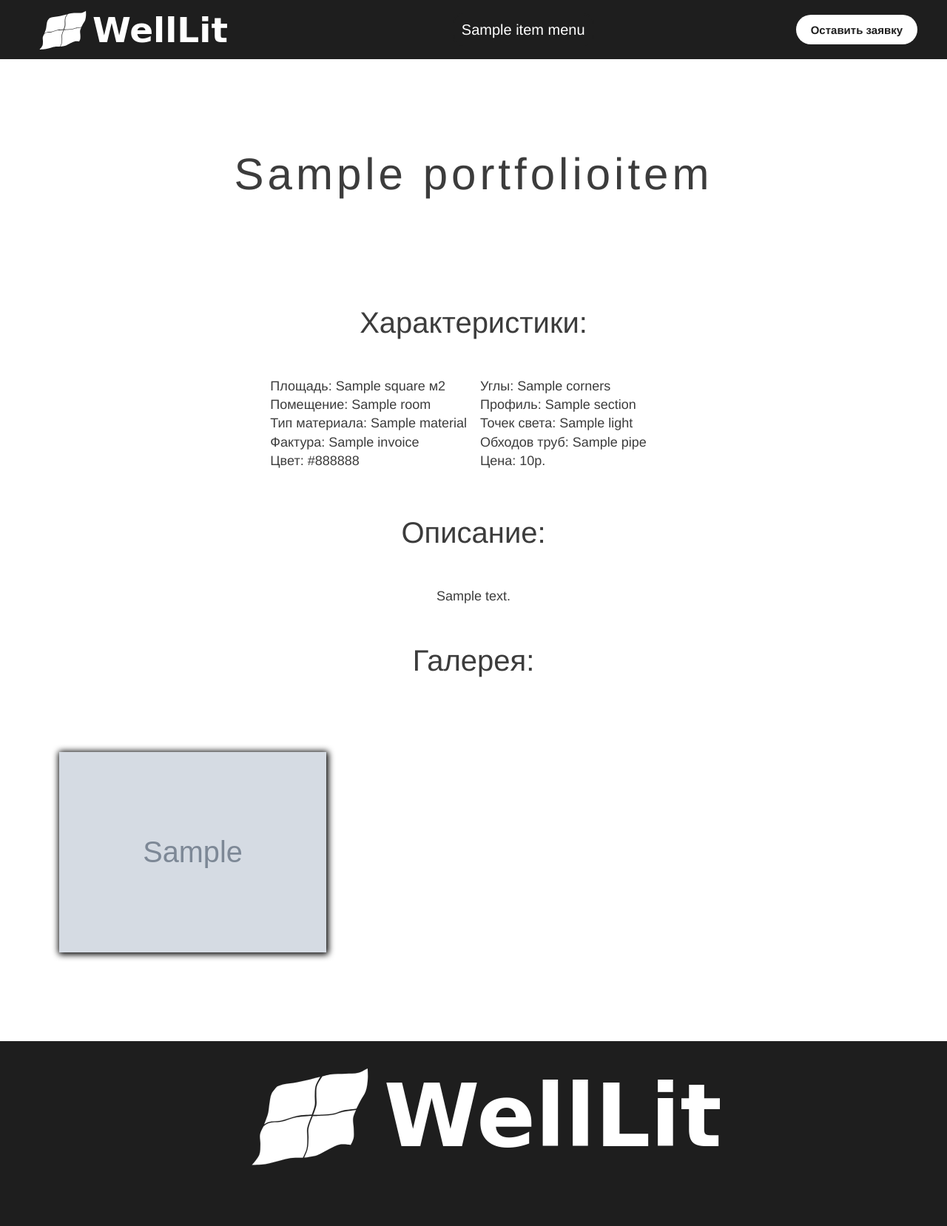
After one commit to Caxapochek/WellLit, a Django app: template welllit/ceiling/templates/ceiling/portfolio-item-page.html in a window 1280 px wide. The commit adds this page. Shown: the whole page at 74% size. Run offline with Django 3.2, Linux system fonts and the light colour scheme; the template is opened without the code that fills it: most values are stand-ins (such as "Sample title", 1, 10 or a date in 2020); grey boxes marked "Sample" are stand-in pictures; some libraries are stand-ins or nearby versions.

Commit message:
profile items page added

```diff
--- a/welllit/ceiling/admin.py
+++ b/welllit/ceiling/admin.py
@@ -1,4 +1,5 @@
 from django.contrib import admin
+from django.utils.safestring import mark_safe
 
 # Register your models here.
 
@@ -38,6 +39,11 @@ class portfoliofotoAdmin(admin.ModelAdmin):
     search_fields = ('portfolioID',)
     list_filter = ('portfolioID',)
 
+    def get_html_photo(self, object):
+        if object.photo:
+            return mark_safe(f"<img src='{object.photo.url}' width=50>")
+    get_html_photo.short_description = "Миниатюра"
+
 
 admin.site.register(Application, ApplicationAdmin)
 admin.site.register(Celings, CeilingsAdmin)
--- a/welllit/ceiling/static/ceiling/css/style.css
+++ b/welllit/ceiling/static/ceiling/css/style.css
@@ -300,6 +315,10 @@ li.dropdown {
     background-color: rgb(255, 255, 255);
 }
 
+#section-portfolio-item {
+    background-color: rgb(255, 255, 255);
+}
+
 #section-install-proc-preview {
     background-image: linear-gradient(rgba(0, 0, 0, 0.5), rgba(0, 0, 0, 0.8)), url(../images/Y1.jpg);
     background-repeat: no-repeat;
@@ -931,6 +959,40 @@ li.closed-block div.quest-answ-dropdown-block li{
     margin: 10px 0;
 }
 
+.text-left * {
+    text-align: left;
+}
+
+.triple-column {
+    column-count: 3;
+    max-width: 1120px;
+}
+
+.double-column {
+    column-count: 2;
+    max-width: 1120px;
+}
+
+.triple-column div {
+    margin: 0px 0px 20px 0px;
+}
+
+.double-column div {
+    margin: 0px 0px 20px 0px;
+}
+
+.black-border {
+    border-radius: 2px;
+    box-shadow: 1px 1px 8px 2px rgba(0,0,0,1);
+}
+
+
+@media (max-width:1200px) {
+    .triple-column {
+        column-count: 2;
+        max-width: 100vw;
+    }
+}
 
 @media (max-width:900px) {
     .black-ref {
--- /dev/null
+++ b/welllit/ceiling/templates/ceiling/portfolio-item-page.html
@@ -0,0 +1,48 @@
+{% extends 'ceiling/base.html' %}
+{% load static %}
+
+
+{% block content %}
+<section class="block">
+    <div class="container-1200 grid-center">
+        <div class=" vert-margin-50">
+            <h1 class="vert-margin-50">
+                {{portfolioitem.title}}
+            </h1>
+        </div>
+   </div>
+</section>
+<section id="section-portfolio-item" class="block">
+    <div class="container-1200 grid-center ">
+        <h2>Характеристики:</h2>
+        <div class="vert-margin-50 double-column text-left">
+                <p>Площадь: {{portfolioitem.square}} м2</p>
+                <p>Помещение: {{portfolioitem.room}}</p>
+                <p>Тип материала: {{portfolioitem.material}}</p>
+                <p>Фактура: {{portfolioitem.invoice}}</p>
+                <p>Цвет: {{portfolioitem.color}}</p>
+                <p>Углы: {{portfolioitem.corners}}</p>
+                <p>Профиль: {{portfolioitem.section}}</p>
+                <p>Точек света: {{portfolioitem.light}}</p>
+                <p>Обходов труб: {{portfolioitem.pipe}}</p>
+                <div><p>Цена: {{portfolioitem.price}}р.</p></div>
+        </div>
+        {% if portfolioitem.description != '' %}<h2>Описание:</h2>{% endif%}
+        <div class="vert-margin-50">
+            <span>
+                {{portfolioitem.description}}
+            </span>
+        </div>
+        <h2>Галерея:</h2>
+        <div class="triple-column vert-margin-100">
+            {% for i in portfolioitem.portfoliophoto_set.all %}
+            <div class="black-border" style="max-width: 400px;">
+                <img src="{{ i.img.url }}" alt="Фото натяжных потолков">
+            </div>
+            {% endfor %}
+        </div>
+        </div>
+   </div>
+</section>
+
+{% endblock %}
--- a/welllit/ceiling/urls.py
+++ b/welllit/ceiling/urls.py
@@ -11,6 +11,7 @@ urlpatterns = [
     path('price-list/', PriceListPage.as_view(), name='price-list'),
     path('calculator/', СalculatorPage.as_view(), name='calculator'),
     path('portfolio/', PortfolioPage.as_view(), name='portfolio'),
+    path('portfolio/<slug:portfolioitem_slug>/', PortfolioItemPage.as_view(), name='portfolio-item'),
     path(
         'robots.txt/',
         TemplateView.as_view(template_name="ceiling/robots.txt", content_type="text/plain"),
```
Also changed, not shown: other parts of welllit/ceiling/static/ceiling/css/style.css (+42 -8 lines), welllit/ceiling/models.py (+17 -12 lines), welllit/ceiling/templates/ceiling/portfolio.html (+12 -9 lines), welllit/ceiling/views.py (+16 -1 lines), welllit/ceiling/migrations/0003_alter_portfolio_slug.py (added), welllit/ceiling/migrations/0004_portfolio_description_alter_portfolio_color_and_more.py (added), welllit/media/photos/IMG-20220509-WA0009.jpg (added), welllit/media/photos/IMG-20220509-WA0012.jpg (added), welllit/media/photos/IMG-20220509-WA0015.jpg (added), welllit/media/photos/IMG-20220509-WA0029.jpg (added), welllit/media/photos/IMG-20220509-WA0033.jpg (added), welllit/media/photos/IMG-20220509-WA0043.jpg (added), welllit/media/photos/IMG-20221127-WA0093.jpg (added).
